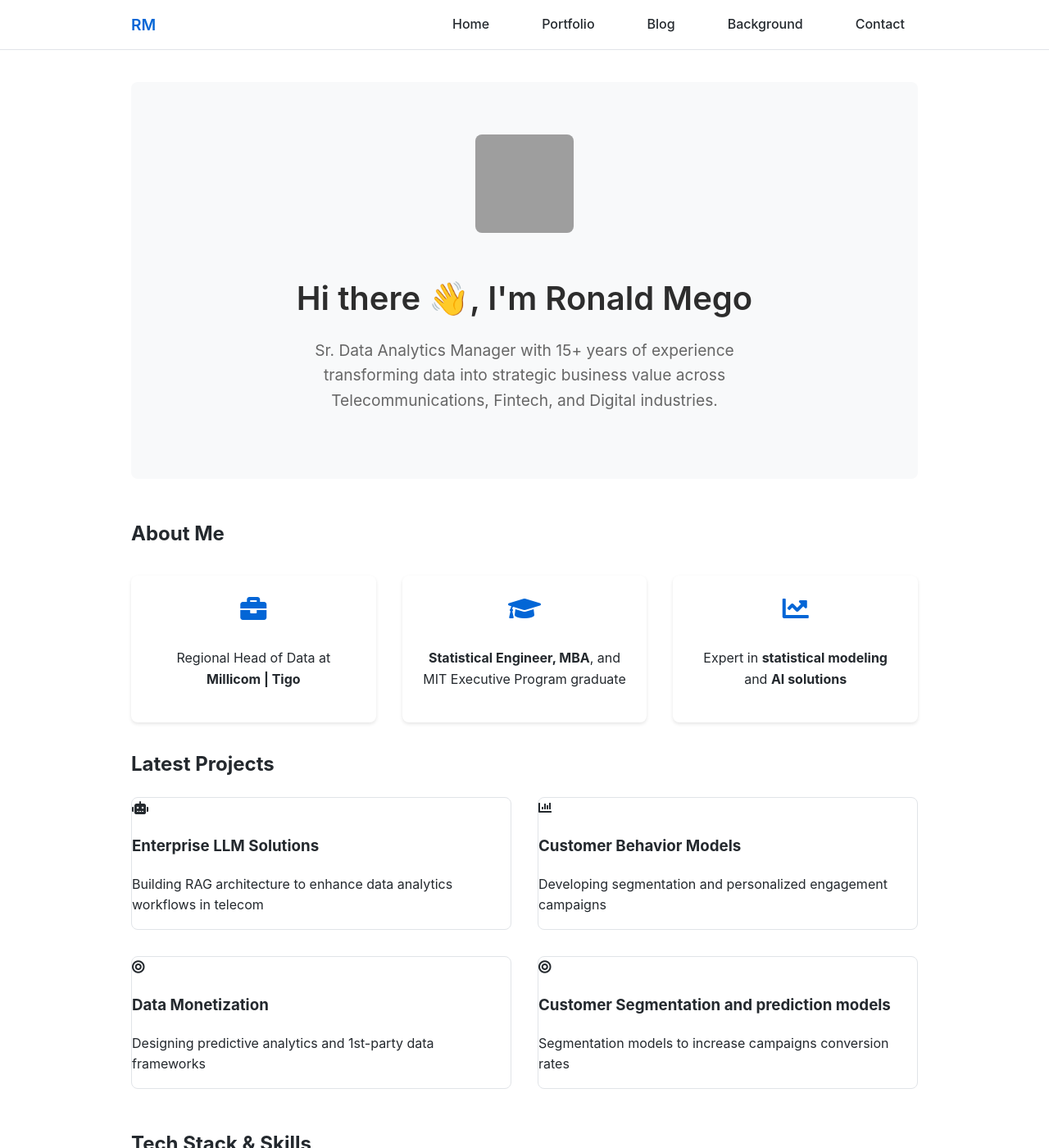
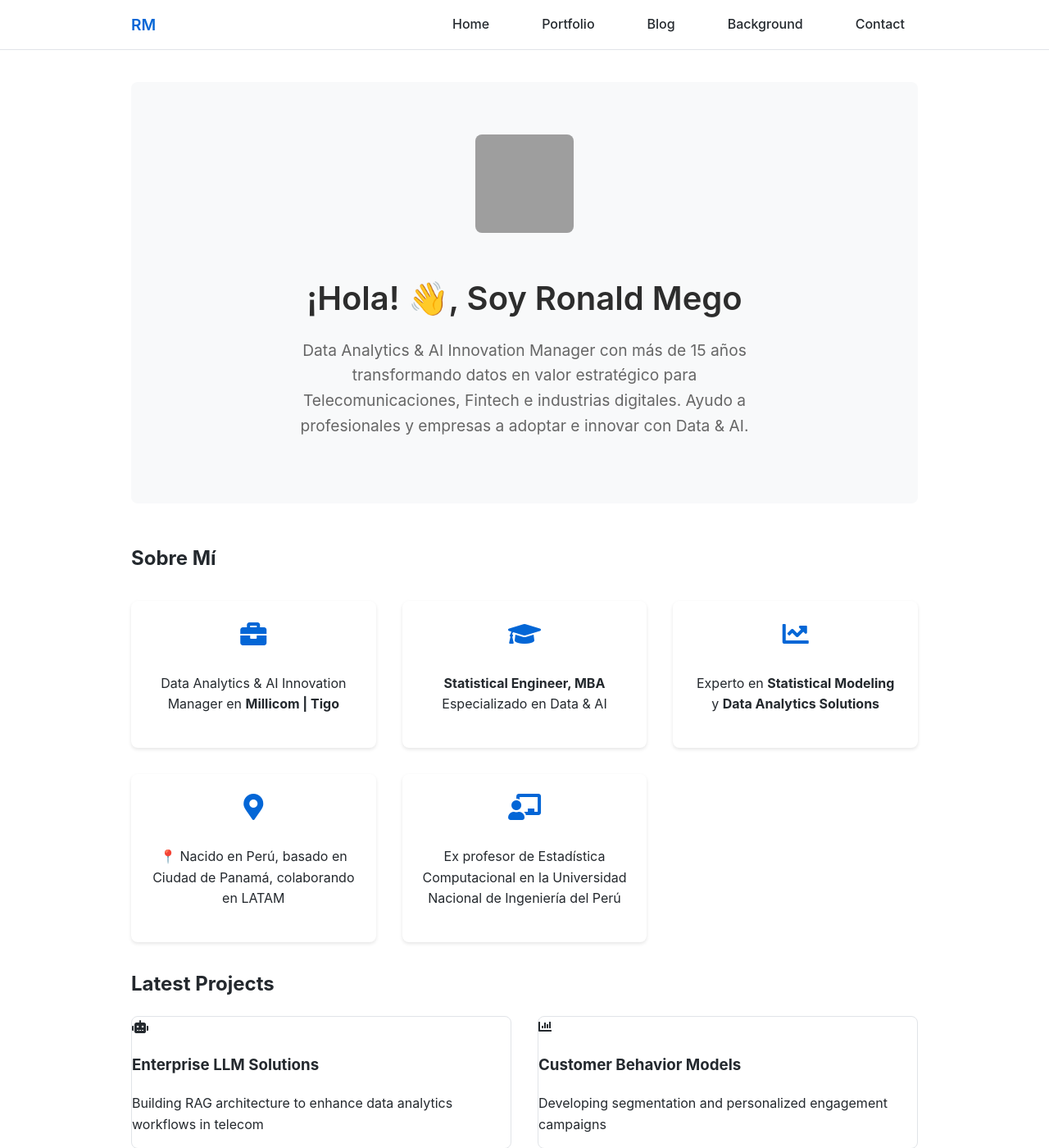
Before and after one commit to ronaldmego/ronaldmego.github.io, a Jekyll site: the page built from index.md, in a window 1280 px wide and 1400 px high. Shown: the whole window at 82% size. Built offline with Jekyll 4.4.1, drawn with Linux system fonts in a browser that asks for light colours; some of the changed text lies outside the part shown; grey boxes are pictures that could not be loaded.

Commit message:
update de home

```diff
--- a/index.md
+++ b/index.md
@@ -7,25 +7,33 @@ permalink: /
 <div class="hero-section">
   <div class="hero-content">
     <img src="{{ site.logo }}" alt="Ronald Mego" class="logo-image">
-    <h1>Hi there <span class="wave">👋</span>, I'm Ronald Mego</h1>
-    <p class="hero-description">Sr. Data Analytics Manager with 15+ years of experience transforming data into strategic business value across Telecommunications, Fintech, and Digital industries.</p>
+    <h1>¡Hola! <span class="wave">👋</span>, Soy Ronald Mego</h1>
+    <p class="hero-description">Data Analytics & AI Innovation Manager con más de 15 años transformando datos en valor estratégico para Telecomunicaciones, Fintech e industrias digitales. Ayudo a profesionales y empresas a adoptar e innovar con Data & AI.</p>
   </div>
 </div>
 
 <div class="about-section">
-  <h2>About Me</h2>
+  <h2>Sobre Mí</h2>
   <div class="about-grid">
-    <a href="/cv" class="about-item"> <!-- Convertir en enlace -->
+    <a href="/cv" class="about-item">
       <i class="fas fa-briefcase"></i>
-      <p>Regional Head of Data at <strong>Millicom | Tigo</strong></p>
+      <p>Data Analytics & AI Innovation Manager en <strong>Millicom | Tigo</strong></p>
     </a>
     <a href="/cv" class="about-item">
       <i class="fas fa-graduation-cap"></i>
-      <p><strong>Statistical Engineer, MBA</strong>, and MIT Executive Program graduate</p>
+      <p><strong>Statistical Engineer, MBA</strong> Especializado en Data & AI </p>
     </a>
     <a href="/cv" class="about-item">
       <i class="fas fa-chart-line"></i>
-      <p>Expert in <strong>statistical modeling</strong> and <strong>AI solutions</strong></p>
+      <p>Experto en <strong>Statistical Modeling</strong> y <strong>Data Analytics Solutions</strong></p>
+    </a>
+    <a href="/cv" class="about-item">
+      <i class="fas fa-map-marker-alt"></i>
+      <p>📍 Nacido en Perú, basado en Ciudad de Panamá, colaborando en LATAM</p>
+    </a>
+    <a href="/cv" class="about-item">
+      <i class="fas fa-chalkboard-teacher"></i>
+      <p>Ex profesor de Estadística Computacional en la Universidad Nacional de Ingeniería del Perú</p>
     </a>
   </div>
 </div>
@@ -104,6 +112,6 @@ permalink: /
 
 <div class="quote-section">
   <blockquote>
-    "Data is not just numbers; it's the foundation for meaningful business decisions and innovation."
+    "Let's grow together with Data & AI"
   </blockquote>
 </div>
```
Also changed, not shown: 4 other files.
